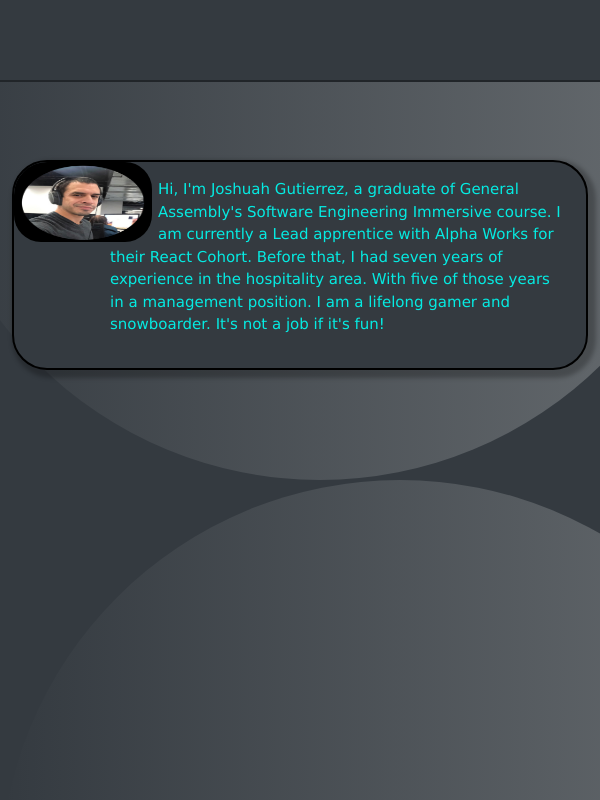
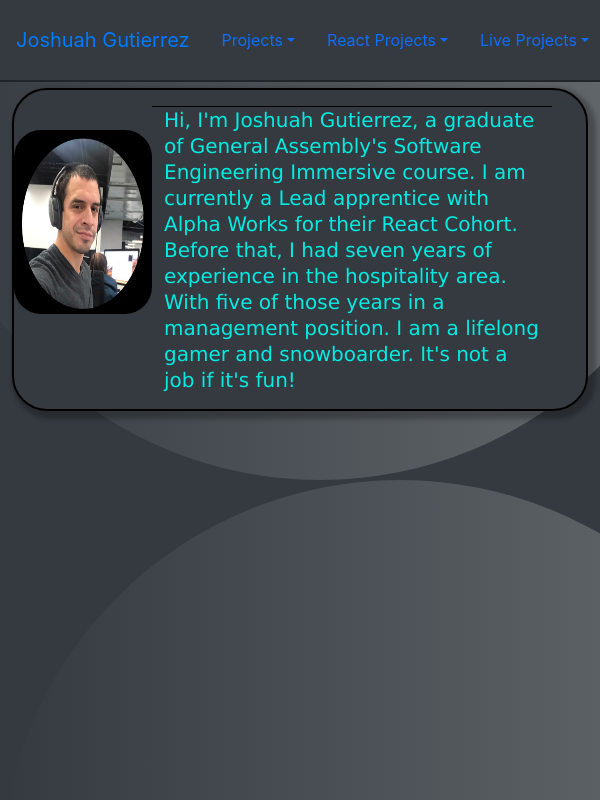
Before and after one commit to Shandem/portfolio-site, a React (Create React App) app: page / in a window 600 px wide. Shown: the top 800 px of the page. Built offline with nearby package versions, Linux system fonts and the light colour scheme.

Commit message:
fixed media quarys to be active between 920 and 7800 px'

```diff
--- a/src/components/Project.scss
+++ b/src/components/Project.scss
@@ -800,18 +800,19 @@ Iframe{
 
 }
 
-@media only screen and (max-width: 920px){
+@media only screen and (max-width: 700px) and (min-width: 415px){
     header{
     width: 100% !important;
     margin-top: 5vh;
     }
 
     .about{
-        height: 20% !important;
+        height: auto !important;
         margin: auto;
-        margin-top: 10vh;
+        margin-top: 1vh;
         margin-bottom: -1vh !important;
-        padding-bottom: 2vh;
+        padding-bottom: 0vh;
+        padding-top: 0vh;
         margin-left: 5vw;
         width: 96%;
         height: auto !important;
@@ -831,21 +832,33 @@ Iframe{
                 .blurb-a{
                     border-top: solid thin black;
                     position: relative;
-                    margin-top: 2vh;
-                    margin-left: -17vw !important;
-                    font-size: 15px;
+                    margin-top: 2vh !important;
+                    margin-left: 23vw !important;
+                    font-size: 20px !important;
                     line-height: 1.3;
-                    width: 120%;
+                    width: 70%;
                     height: auto;
                     color: var(--font-color);
                 }
             }
+            .blurb-a{
+                border-top: solid thin black;
+                position: relative;
+                margin-top: 2vh !important;
+                margin-left: 23vw !important;
+                font-size: 20px !important;
+                line-height: 1.3;
+                width: 70%;
+                height: auto;
+                color: var(--font-color);
+            }
 
         .me{
-            height: 10vh;
+            height: 23vh;
             width: 23vw !important;
             margin-left: 0vw !important;
-            margin-top: -1vh;
+          margin-top: 7%;
+
 
         }
 }
--- a/src/components/header2.0/header2.scss
+++ b/src/components/header2.0/header2.scss
@@ -41,20 +41,44 @@ nav {
 
     }
 }
-@media only screen and (max-width: 920px){
+@media only screen and (max-width: 700px) and (min-width: 415px){
     nav{
         z-index: 5;
         margin: 0vh !important;
         width: 100% !important;
+
         .deskNavWrap{
-            display: none;
+            display: show;
+            .show{
+                background-color: var(--background-color) !important;
+                border-radius: 15px;
+                border: solid thin black;
+
+            }
 
         }
+       .nIconList {
+        position: absolute;
+            margin-top:  5vh !important;
+            margin-left: -8vw;
+            height: 25vh !important;
+            width: 8vw;
+
+            display: flex;
+            flex-direction: column;
+            background-color: var(--background-color);
+            border-radius: 15px;
+
+            flex: left;
+        }
+
     }
+
+
 
     #smallNav{
         box-shadow: 4px 4px 4px 4px rgba(0,0,0,.25);
-        display: show !important;
+        display: none !important;
         margin: 0 ;
         height: auto;
         z-index: 6;
```
